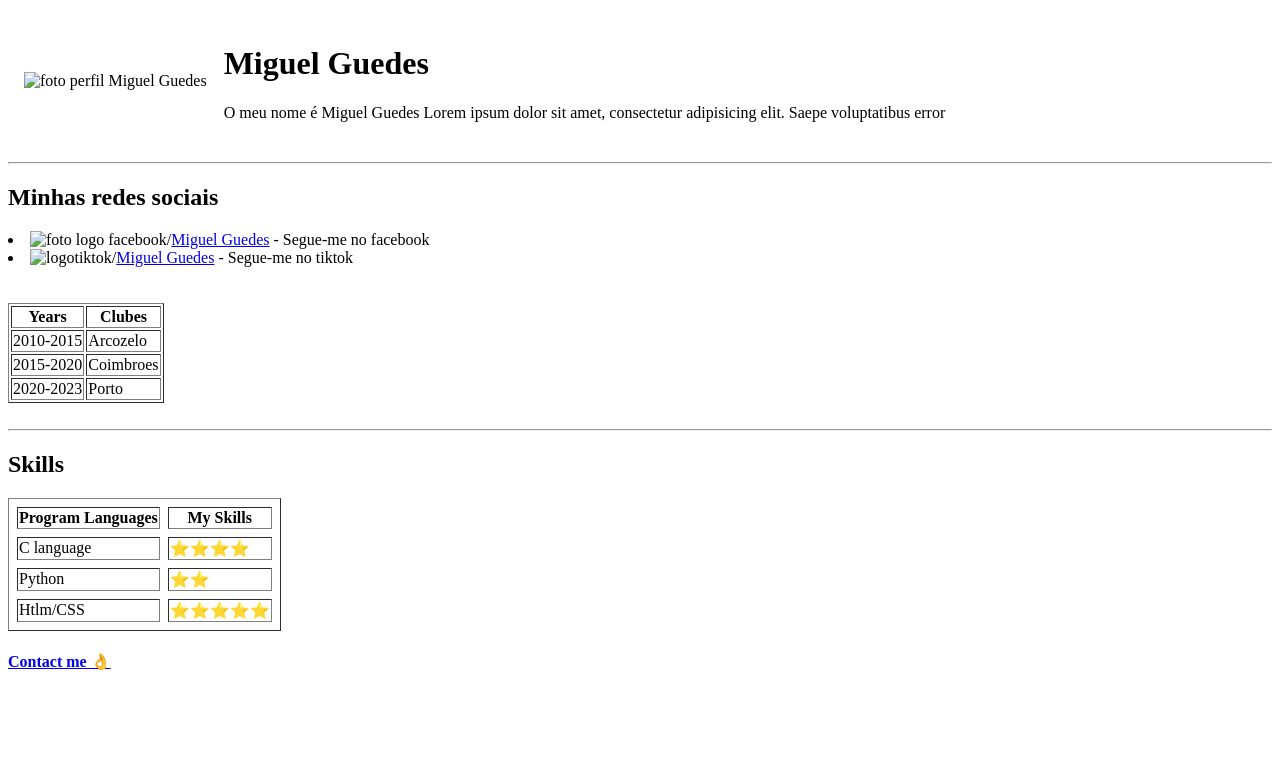
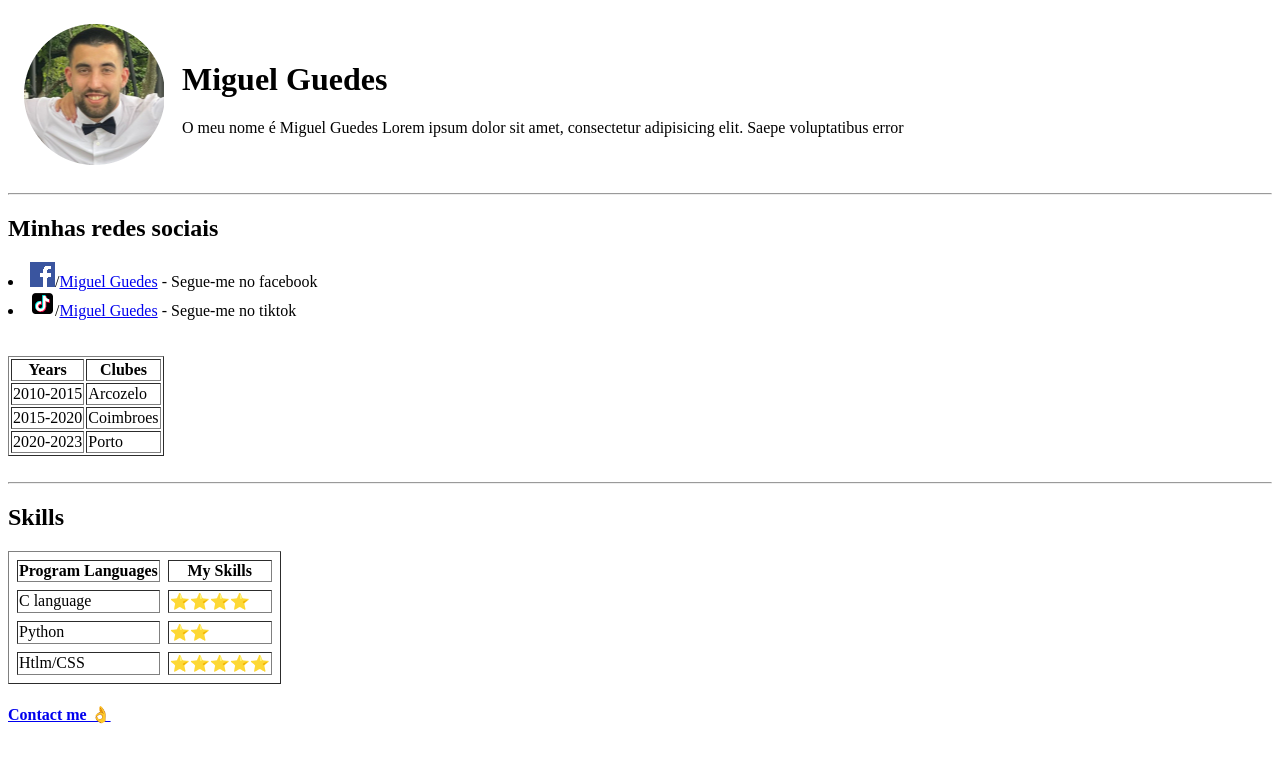
Before and after one commit to MiguelGuedes1/Cv-test, a plain HTML site: page index.html in a window 1280 px wide. Drawn offline with Linux system fonts and the light colour scheme.

Commit message:
corrigir imagens

```diff
--- a/index.html
+++ b/index.html
@@ -9,7 +9,7 @@
 <body>
     <table cellspacing="15">
         <tr>
-            <td><img src="imagens/perfilredondo.png" alt="foto perfil Miguel Guedes"></td>
+            <td><img src="images/perfilredondo.png" alt="foto perfil Miguel Guedes"></td>
             <td><h1>Miguel Guedes</h1><p>O meu nome é Miguel Guedes Lorem ipsum dolor sit amet, consectetur adipisicing elit.
                 Saepe voluptatibus error</p></td>
         </tr>
@@ -21,8 +21,8 @@
 
 <h2>Minhas redes sociais</h2>
 
-    <li><img src="imagens/facebooklogo.png" alt="foto logo facebook">/<a href="https://www.facebook.com/miguel.guedes.374" target="_blank" rel="external" >Miguel Guedes</a> - Segue-me no facebook</li>
-    <li><img src="imagens/logotiktok.png" alt="logotiktok">/<a href="https://www.tiktok.com/@miguelguedes108" target="_blank" rel="external" >Miguel Guedes</a> - Segue-me no tiktok </li>
+    <li><img src="images/facebooklogo.png" alt="foto logo facebook">/<a href="https://www.facebook.com/miguel.guedes.374" target="_blank" rel="external" >Miguel Guedes</a> - Segue-me no facebook</li>
+    <li><img src="images/logotiktok.png" alt="logotiktok">/<a href="https://www.tiktok.com/@miguelguedes108" target="_blank" rel="external" >Miguel Guedes</a> - Segue-me no tiktok </li>
 <br><br>
 
 <table border="1">
```
